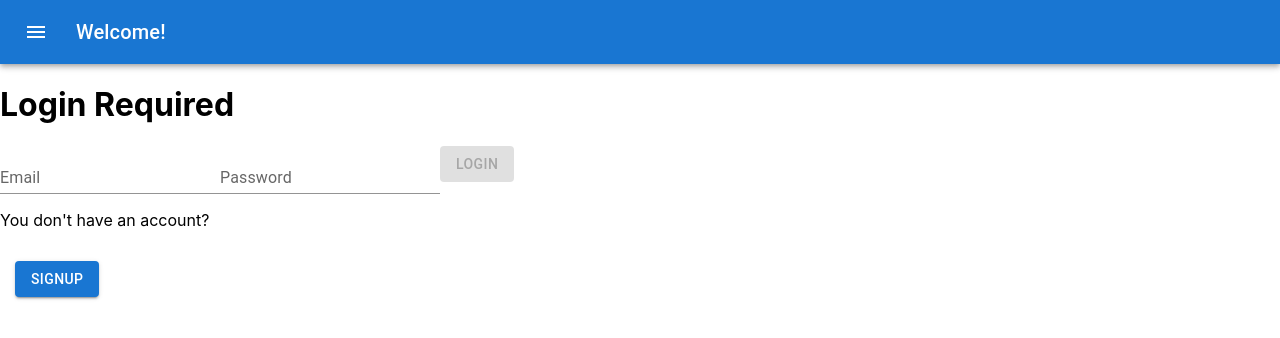
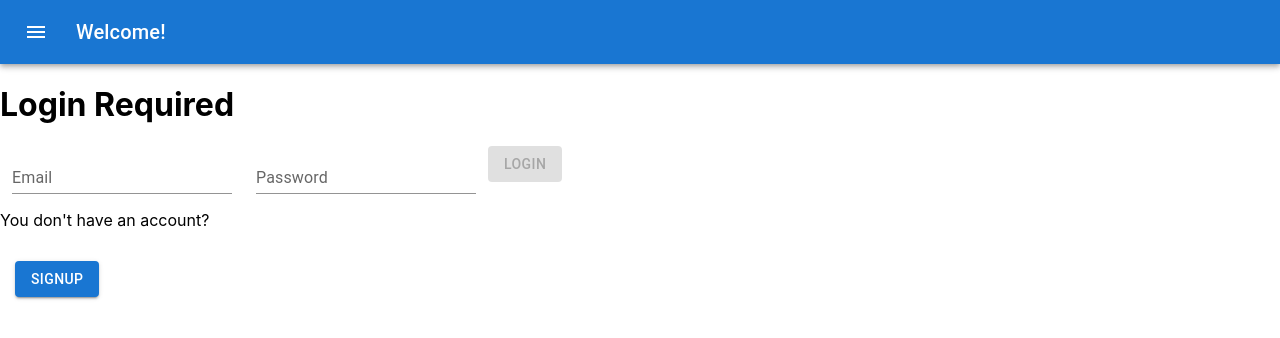
Before and after one commit to SOunit/flashcard-app, a React (Create React App) app: page /auth in a window 1280 px wide. Shown: the top 338 px of the page. Built offline with nearby package versions, Linux system fonts and the light colour scheme.

Commit message:
added margin around the input form

```diff
--- a/src/components/FormElements/InputForm.js
+++ b/src/components/FormElements/InputForm.js
@@ -87,11 +87,13 @@ const InputForm = ({
   );
 
   return !inputState.isValid && inputState.isTouched ? (
-    <FormControl variant="standard" error>
+    <FormControl variant="standard" error sx={{ m: "0 12px" }}>
       {inputContent}
     </FormControl>
   ) : (
-    <FormControl variant="standard">{inputContent}</FormControl>
+    <FormControl variant="standard" sx={{ m: "0 12px" }}>
+      {inputContent}
+    </FormControl>
   );
 };
 
```
